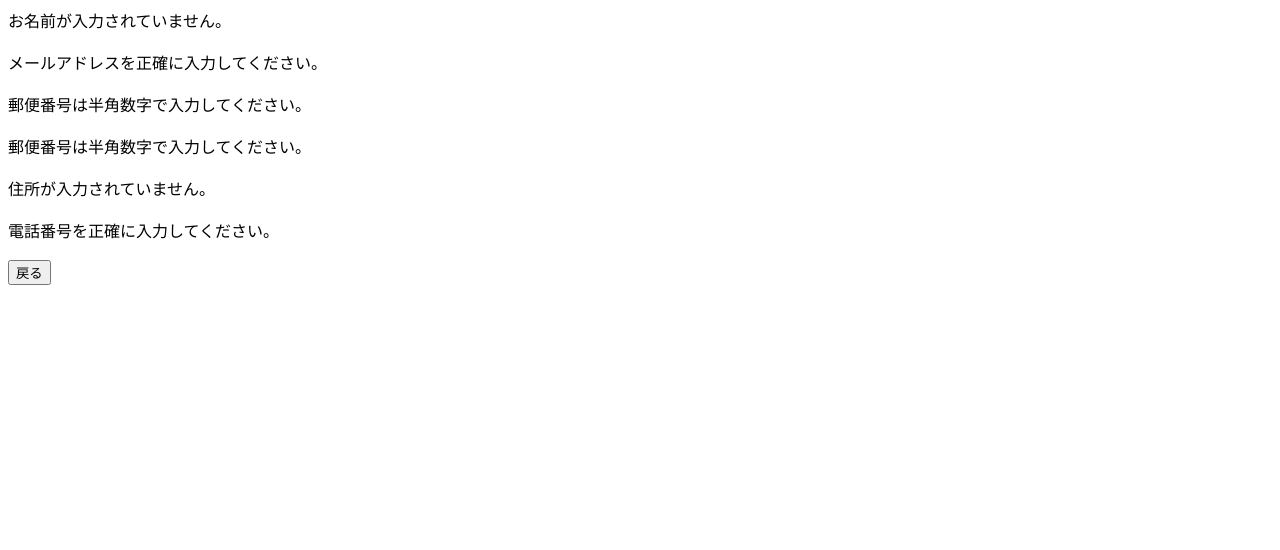
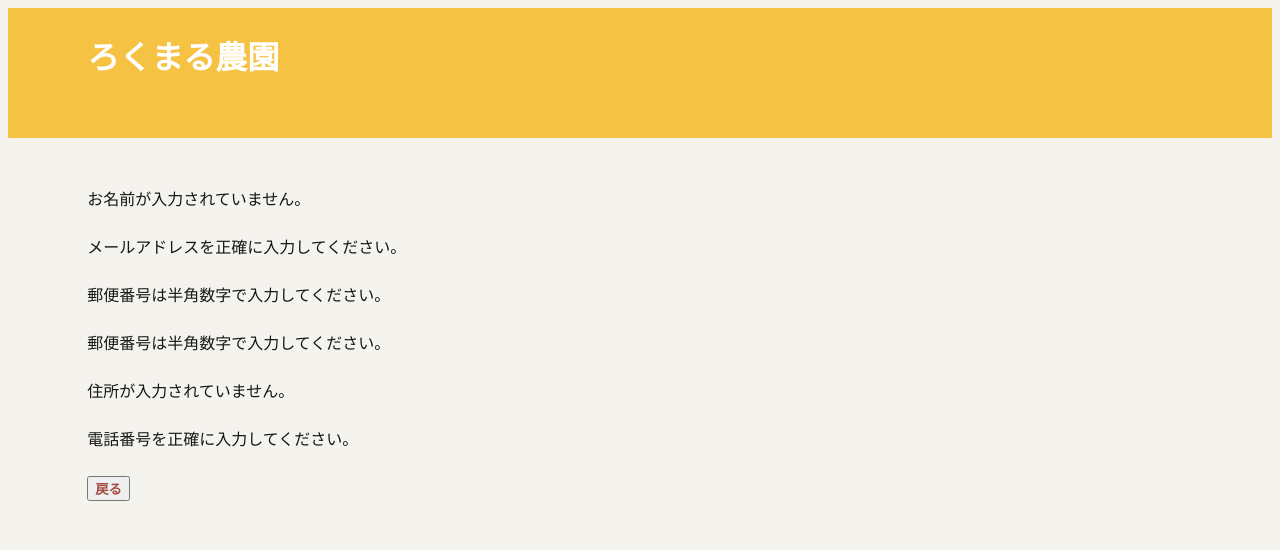
Before and after one commit to chisato410/Aclass, a PHP site: page /shop_form_check.php in a window 1280 px wide. Shown: the top 550 px of the page. Run offline with PHP 8.4, Linux system fonts and the light colour scheme; some libraries are stand-ins or nearby versions.

Commit message:
shop_form_checkにcssの追加と改善

```diff
--- a/shop/css/style.css
+++ b/shop/css/style.css
@@ -398,4 +398,10 @@ main {
   color: #a44a3f;
   margin-bottom: 16px;
 }
+
+.member-info {
+  color: #a44a3f;
+  font-weight: bold;
+  margin-bottom: 10px;
+}
 /*# sourceMappingURL=style.css.map */
--- a/shop/css/style.scss
+++ b/shop/css/style.scss
@@ -478,3 +478,9 @@ main {
   color: $color-brown;
   margin-bottom: $space-md;
 }
+
+.member-info {
+  color: $color-brown;
+  font-weight: bold;
+  margin-bottom: $space-xs;
+}
--- a/shop/shop/shop_form_check.php
+++ b/shop/shop/shop_form_check.php
@@ -1,15 +1,17 @@
 <!DOCTYPE html>
-<html lang="en">
+<html lang="ja">
 
 <head>
-  <meta charset="UTF-8">
-  <meta name="viewport" content="width=device-width, initial-scale=1.0">
-  <title>Document</title>
+  <?php include '../common/head.php'; ?>
+  <title>注文確認 | ろくまる農園</title>
 </head>
 
 <body>
+  <?php include '../common/header.php'; ?>
+
+  <main class="main">
+    <div class="main__inner">
       <?php
-  // filter_input を使うと、$_POST データ取得時に無害化処理をオプションで実行できる
       $onamae = filter_input(INPUT_POST, 'onamae', FILTER_SANITIZE_FULL_SPECIAL_CHARS);
       $email = filter_input(INPUT_POST, 'email', FILTER_SANITIZE_FULL_SPECIAL_CHARS);
       $postal1 = filter_input(INPUT_POST, 'postal1', FILTER_SANITIZE_FULL_SPECIAL_CHARS);
@@ -21,113 +23,79 @@
       $pass2 = filter_input(INPUT_POST, 'pass2', FILTER_SANITIZE_FULL_SPECIAL_CHARS);
       $danjo = filter_input(INPUT_POST, 'danjo', FILTER_SANITIZE_FULL_SPECIAL_CHARS);
       $birth = filter_input(INPUT_POST, 'birth', FILTER_SANITIZE_FULL_SPECIAL_CHARS);
-
       $okflg = true;
 
       if ($onamae == '') {
         $okflg = false;
-    print 'お名前が入力されていません。';
-    print '<br>';
-    print '<br>';
+        print 'お名前が入力されていません。<br><br>';
       } else {
-    print 'お名前: ';
-    print '<br>';
-    print $onamae;
-    print '<br>';
-    print '<br>';
+        print '<dl>';
+        print '<dt>お名前</dt>';
+        print '<dd class="member-info">' . htmlspecialchars($onamae, ENT_QUOTES, 'UTF-8') . '</dd>';
+        print '</dl>';
       }
 
-  if (preg_match('/\A[\w\-\.]+\@[\w\-\.]+\.([a-z]+)\z/', $email) == 0) {
+      if (!preg_match('/\A[\w\-\.]+\@[\w\-\.]+\.([a-z]+)\z/', $email)) {
         $okflg = false;
-    print 'メールアドレスを正確に入力してください。';
-    print '<br>';
-    print '<br>';
+        print 'メールアドレスを正確に入力してください。<br><br>';
       } else {
-    print 'メールアドレス';
-    print '<br>';
-    print $email;
-    print '<br>';
-    print '<br>';
+        print '<dt>メールアドレス</dt>';
+        print '<dd class="member-info">' . htmlspecialchars($email, ENT_QUOTES, 'UTF-8') . '</dd>';
+        print '</dl>';
       }
 
-  if (preg_match('/\A[0-9]+\z/', $postal1) == 0) {
+      if (!preg_match('/\A[0-9]+\z/', $postal1)) {
         $okflg = false;
-    print '郵便番号は半角数字で入力してください。';
-    print '<br>';
-    print '<br>';
+        print '郵便番号は半角数字で入力してください。<br><br>';
       } else {
-    print '郵便番号';
-    print '<br>';
-    print $postal1;
-    print '-';
-    print $postal2;
-    print '<br>';
-    print '<br>';
+        print '<dt>郵便番号</dt>';
+        print '<dd class="member-info">' . htmlspecialchars($postal1, ENT_QUOTES, 'UTF-8') . '-' . htmlspecialchars($postal2, ENT_QUOTES, 'UTF-8') . '</dd>';
+        print '</dl>';
       }
 
-  if (preg_match('/\A[0-9]+\z/', $postal2) == 0) {
+      if (!preg_match('/\A[0-9]+\z/', $postal2)) {
         $okflg = false;
-    print '郵便番号は半角数字で入力してください。';
-    print '<br>';
-    print '<br>';
+        print '郵便番号は半角数字で入力してください。<br><br>';
       }
 
       if ($address == '') {
         $okflg = false;
-    print '住所が入力されていません。';
-    print '<br>';
-    print '<br>';
+        print '住所が入力されていません。<br><br>';
       } else {
-    print '住所';
-    print '<br>';
-    print $address;
-    print '<br>';
-    print '<br>';
+        print '<dt>住所</dt>';
+        print '<dd class="member-info">' . htmlspecialchars($address, ENT_QUOTES, 'UTF-8') . '</dd>';
+        print '</dl>';
       }
 
-  if (preg_match('/\A\d{2,5}-?\d{2,5}-?\d{4,5}\z/', $tel) == 0) {
+      if (!preg_match('/\A\d{2,5}-?\d{2,5}-?\d{4,5}\z/', $tel)) {
         $okflg = false;
-    print '電話番号を正確に入力してください。';
-    print '<br>';
-    print '<br>';
+        print '電話番号を正確に入力してください。<br><br>';
       } else {
-    print '電話番号';
-    print '<br>';
-    print $tel;
-    print '<br>';
-    print '<br>';
+        print '<dt>電話番号</dt>';
+        print '<dd class="member-info">' . htmlspecialchars($tel, ENT_QUOTES, 'UTF-8') . '</dd>';
+        print '</dl>';
       }
 
       if ($chumon == 'chumontouroku') {
         if ($pass == '') {
           $okflg = false;
-      print 'パスワードが入力されていません';
-      print '<br>';
-      print '<br>';
+          print 'パスワードが入力されていません<br><br>';
         }
         if ($pass != $pass2) {
           $okflg = false;
-      print 'パスワードが一致しません';
-      print '<br>';
-      print '<br>';
+          print 'パスワードが一致しません<br><br>';
         }
-    print '性別';
-    print '<br>';
-    if ($danjo = 'dan') {
-      print '男性';
-    } else {
-      print '女性';
+        print '<dl>';
+        print '<dt>性別</dt>';
+        print '<dd class="member-info">' . (($danjo == 'dan') ? '男性' : '女性') . '</dd>';
+        print '</dl>';
+
+        print '<dl>';
+        print '<dt>生まれた年</dt>';
+        print '<dd class="member-info">' . htmlspecialchars($birth, ENT_QUOTES, 'UTF-8') . '年代</dd>';
+        print '</dl>';
       }
-    print '<br>';
-    print '<br>';
 
-    print '生まれた年';
-    print '<br>';
-    print $birth;
-    print '年代';
-    print '<br>';
-    print '<br>';
-  }
       if ($okflg) {
         print '<form method="post" action="shop_form_done.php">';
         print '<input type="hidden" name="onamae" value="' . $onamae . '">';
@@ -140,17 +108,19 @@
         print '<input type="hidden" name="pass" value="' . $pass . '">';
         print '<input type="hidden" name="danjo" value="' . $danjo . '">';
         print '<input type="hidden" name="birth" value="' . $birth . '">';
-    print '<input type="button" onclick="history.back()" value="戻る">';
-    print '<input type="submit" value="ＯＫ"><br />';
+        print '<div class="form-actions">';
+        print '<input type="button" onclick="history.back()" value="戻る" class="link-back">';
+        print '<input type="submit" value="OK" class="main__submit">';
+        print '</div>';
         print '</form>';
       } else {
-
         print '<form>';
-    print '<input type="button" onclick="history.back()" value="戻る">';
+        print '<input type="button" onclick="history.back()" value="戻る" class="link-back">';
         print '</form>';
       }
-
       ?>
+    </div>
+  </main>
 
 </body>
 
```
Also changed, not shown: shop/css/style.min.css, 2 other files. Lines whose indentation alone changed are shown as unchanged.
